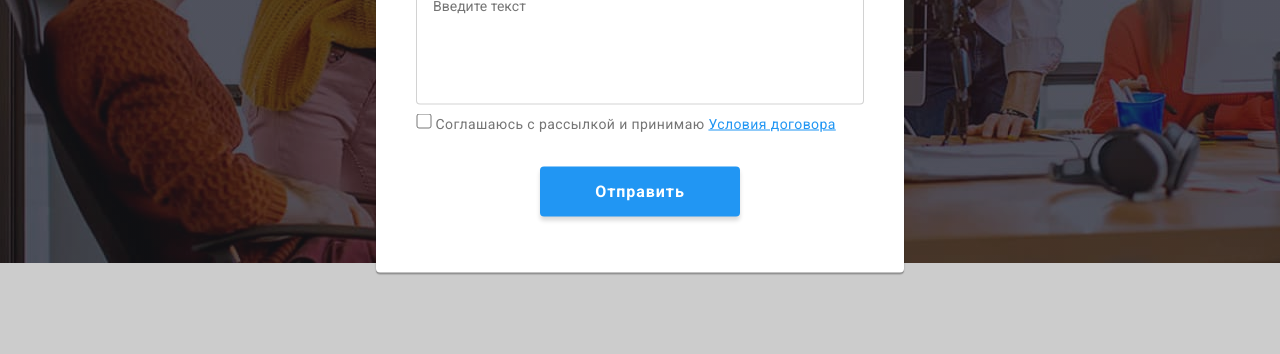
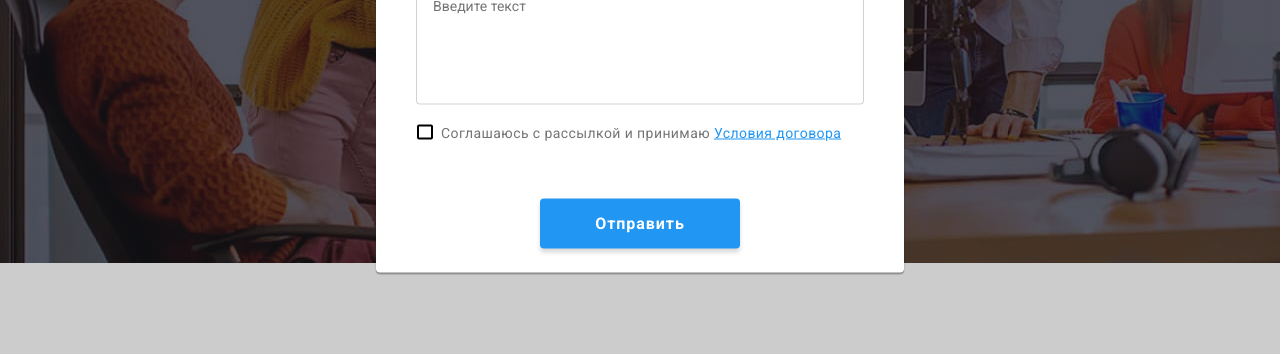
Before and after one commit to Sashok1605/goit-markup-hw-06, a plain HTML site: page index.html in a window 1280 px wide. Both pictures are taken after a click on the button "Заказать услугу". Shown: the part 418-772 px from the top of the page. Drawn offline with Linux system fonts and the light colour scheme.

Commit message:
Завершил ДЗ6

```diff
--- a/css/style.css
+++ b/css/style.css
@@ -169,11 +169,6 @@ header {
   justify-content: center;
   align-items: center;
 }
-
-/* .nav-icon :hover,
-.nav-icon :focus {
-  fill: var(--accent-color);
-} */
 
 .nav-icon {
   margin-right: 10px;
@@ -830,7 +825,7 @@ header {
   font-size: 12px;
   line-height: 1.17;
   letter-spacing: 0.01em;
-  color: #757575;
+  color: var(--primary-text-color);
   margin-bottom: 4px;
   margin-top: 10px;
 }
@@ -840,6 +835,20 @@ header {
   border-radius: 4px;
   width: 448px;
   height: 40px;
+  outline: none;
+}
+
+.form-style:focus,
+.form-style:hover {
+  border: 1px solid var(--accent-color);
+  border-radius: 4px;
+  transition: 250ms top cubic-bezier(0.4, 0, 0.2, 1);
+}
+
+.form-style:focus + svg,
+.form-style:hover + svg {
+  fill: var(--accent-color);
+  transition: 250ms top cubic-bezier(0.4, 0, 0.2, 1);
 }
 
 .form-name {
@@ -862,25 +871,47 @@ header {
   border-radius: 4px;
   resize: none;
   padding: 12px 16px;
-  transition: 250ms border-color cubic-bezier(0.4, 0, 0.2, 1);
+  outline: none;
+}
+
+.comment:focus,
+.comment:hover {
+  border: 1px solid var(--accent-color);
+  border-radius: 4px;
+  transition: 250ms top cubic-bezier(0.4, 0, 0.2, 1);
 }
 
 .agreement {
-  position: relative;
+  display: flex;
+  align-items: center;
+  font-size: 14px;
+  line-height: 171%;
+  letter-spacing: 0.03em;
+  margin-bottom: 30px;
 }
 
-.agreement-hidden.check {
+.agreement-hidden {
   width: 16px;
   height: 15px;
   border: black;
 }
 
 .agreement-label {
+  position: relative;
+  padding-left: 25px;
+  padding-top: 20px;
+  padding-bottom: 4px;
   font-weight: 400;
   font-size: 14px;
   line-height: 1.71px;
   letter-spacing: 0.03em;
   color: var(--primary-text-color);
+}
+
+input[name="agreement"] {
+  margin-right: 8.4px;
+  margin-left: 12px;
+  text-align: center;
 }
 
 .agreement-link {
@@ -891,8 +922,34 @@ header {
   letter-spacing: 0.03em;
 }
 
-.agreement-link:visited {
-  color: var(--accent-color);
+.agreement-hidden {
+  position: absolute;
+  width: 1px;
+  height: 1px;
+  margin: -1px;
+  border: 0;
+  padding: 0;
+  clip: rect(0 0 0 0);
+}
+
+.agreement-label:before {
+  content: "";
+  position: absolute;
+  width: 16px;
+  height: 15px;
+  border: 2px solid black;
+  border-radius: 2px;
+  top: 12px;
+  left: 1px;
+}
+.check:checked + .agreement-label:before {
+  background-color: var(--accent-color);
+  background-image: url("../images/tick.svg");
+  border-color: var(--accent-color);
+}
+.agreement-label:focus + .agreement-label:before {
+  border-color: var(--accent-color);
+  transition: 250ms top cubic-bezier(0.4, 0, 0.2, 1);
 }
 
 .form-button-window {
```
